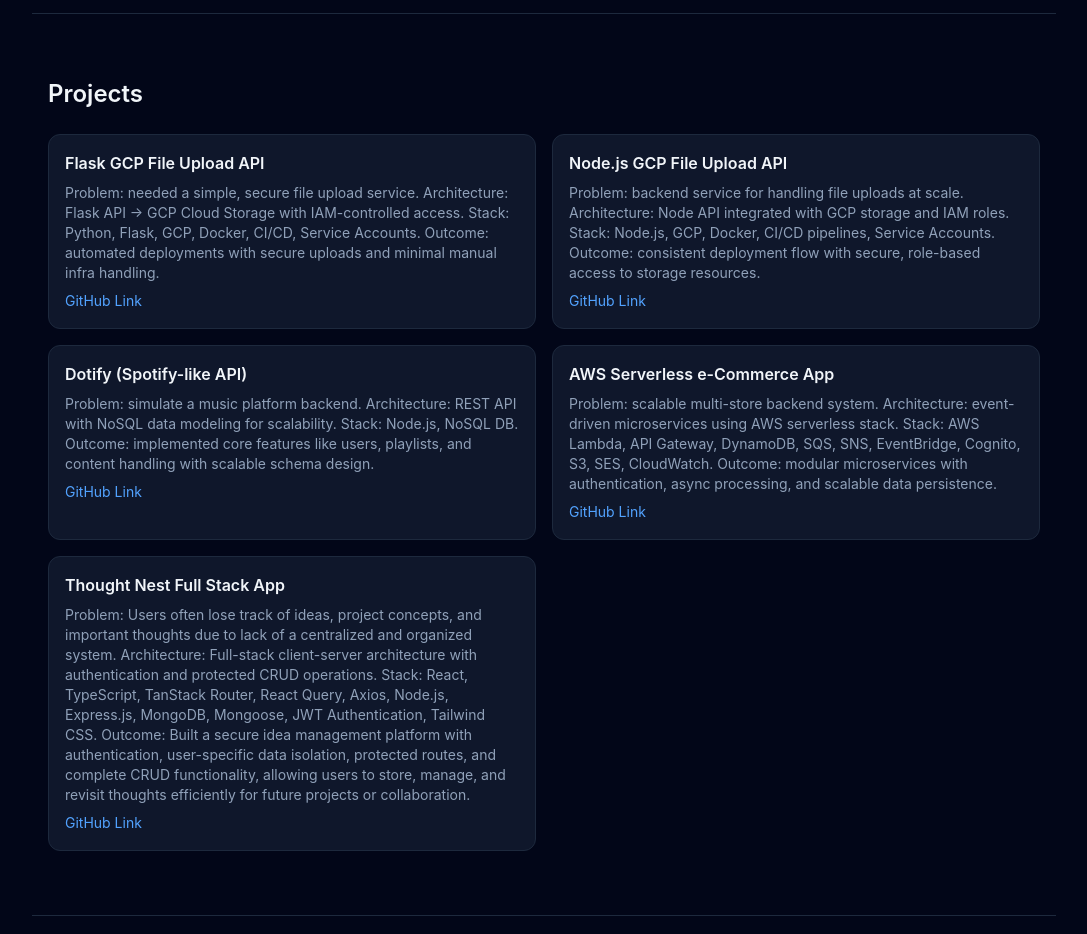
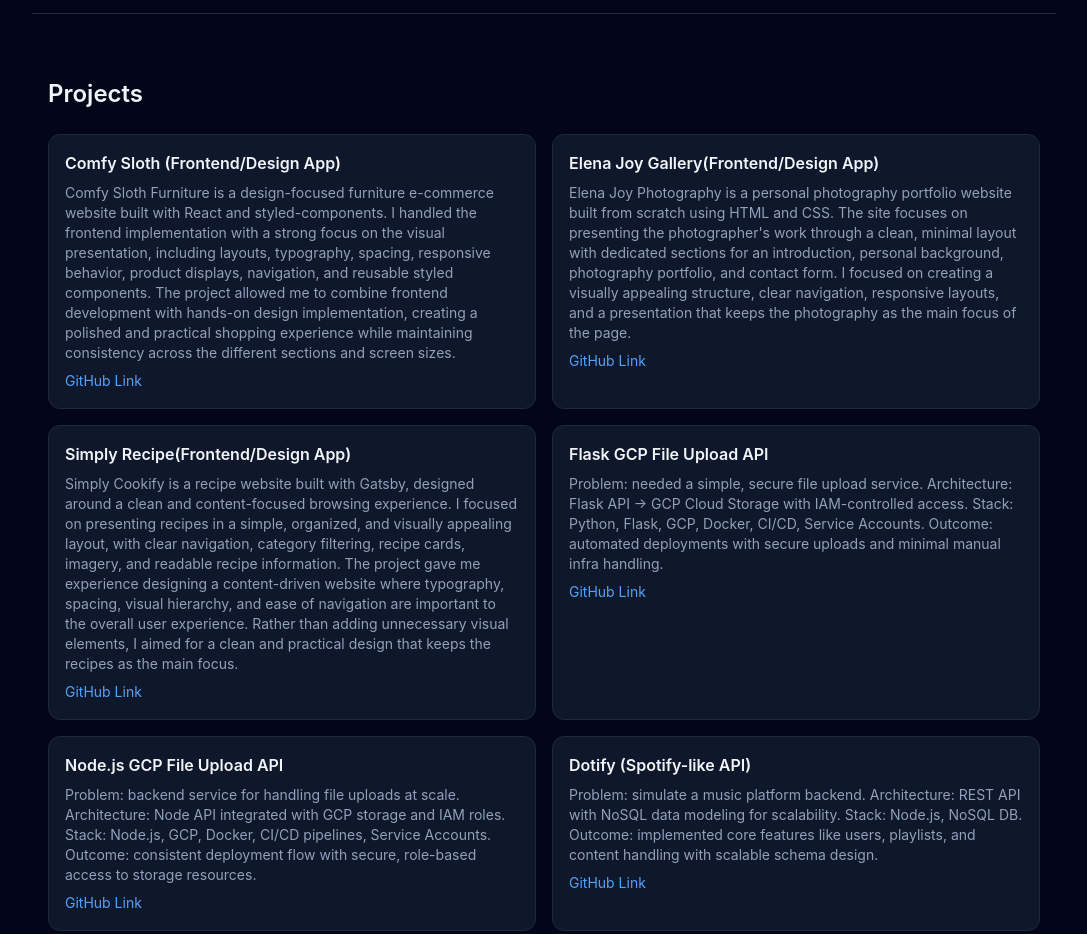
Before and after one commit to itsJohnDev/Portfolio-Site, a React (Vite) app: page / in a window 1280 px wide. Shown: the part 1280-2214 px from the top of the page, without its empty margins (96-1183 px from the left). Built offline with nearby package versions, Linux system fonts and the light colour scheme.

Commit message:
Added projects

```diff
--- a/src/App.jsx
+++ b/src/App.jsx
@@ -115,6 +115,21 @@ export default function Portfolio() {
         <div className="grid md:grid-cols-2 gap-4">
           {[
             {
+              title: "Comfy Sloth (Frontend/Design App)",
+              desc: "Comfy Sloth Furniture is a design-focused furniture e-commerce website built with React and styled-components. I handled the frontend implementation with a strong focus on the visual presentation, including layouts, typography, spacing, responsive behavior, product displays, navigation, and reusable styled components. The project allowed me to combine frontend development with hands-on design implementation, creating a polished and practical shopping experience while maintaining consistency across the different sections and screen sizes.",
+              link: "https://comfyslothfurnitures.netlify.app/"
+            },
+            {
+              title: "Elena Joy Gallery(Frontend/Design App)",
+              desc: "Elena Joy Photography is a personal photography portfolio website built from scratch using HTML and CSS. The site focuses on presenting the photographer's work through a clean, minimal layout with dedicated sections for an introduction, personal background, photography portfolio, and contact form. I focused on creating a visually appealing structure, clear navigation, responsive layouts, and a presentation that keeps the photography as the main focus of the page.",
+              link: "https://elenajoygallery.netlify.app/"
+            },
+            {
+              title: "Simply Recipe(Frontend/Design App)",
+              desc: "Simply Cookify is a recipe website built with Gatsby, designed around a clean and content-focused browsing experience. I focused on presenting recipes in a simple, organized, and visually appealing layout, with clear navigation, category filtering, recipe cards, imagery, and readable recipe information. The project gave me experience designing a content-driven website where typography, spacing, visual hierarchy, and ease of navigation are important to the overall user experience. Rather than adding unnecessary visual elements, I aimed for a clean and practical design that keeps the recipes as the main focus.",
+              link: "https://simplycookify.netlify.app/"
+            },
+            {
               title: "Flask GCP File Upload API",
               desc: "Problem: needed a simple, secure file upload service. Architecture: Flask API → GCP Cloud Storage with IAM-controlled access. Stack: Python, Flask, GCP, Docker, CI/CD, Service Accounts. Outcome: automated deployments with secure uploads and minimal manual infra handling.",
               link: "https://github.com/itsJohnDev/flask-file-api",
```
